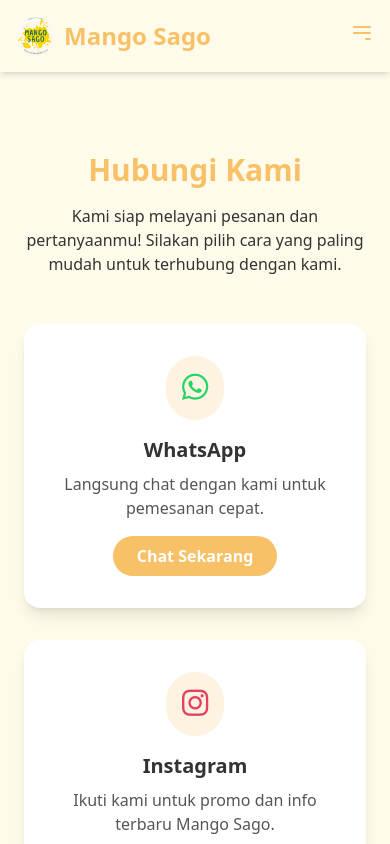
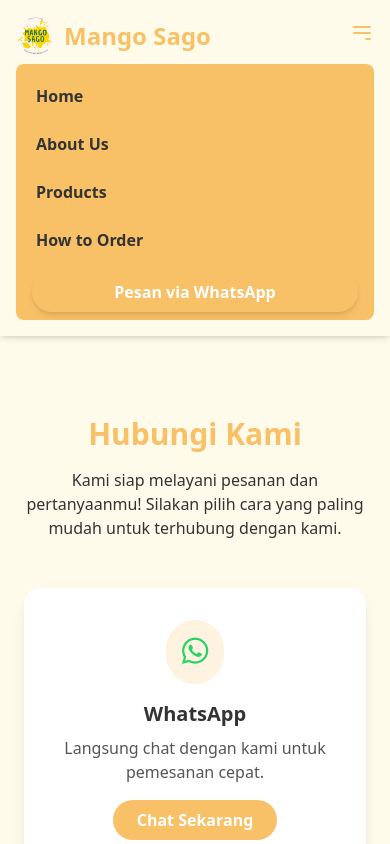
Before and after one commit to hafidwp/mango-sago, a website: page contact.html in a window 390 px wide. Both pictures are taken after a click on the button 362 px from the left and 33 px from the top of the page. Shown: the top 844 px of the page. Drawn offline with nearby package versions, Linux system fonts and the light colour scheme.

Commit message:
Fixing Problem

```diff
--- a/contact.html
+++ b/contact.html
@@ -89,26 +89,26 @@
       <!-- Mobile Menu Dropdown -->
       <div
         id="mobile-menu"
-        class="hidden md:hidden bg-[#f8c167] rounded-lg py-2 mt-2"
+        class="hidden md:hidden bg-[#f8c167] rounded-lg py-2 mt-2 opacity-0 scale-y-95 transition-all duration-300 ease-in-out origin-top"
       >
         <a
-          href="#home"
-          class="block px-4 py-2 text-[#333333] font-semibold rounded-md"
+          href="index.html#home"
+          class="block px-5 py-3 text-[#333333] font-semibold rounded-md hover:bg-[#FFFBEA] hover:text-[#D08933] transition-colors duration-300"
           >Home</a
         >
         <a
-          href="#about"
-          class="block px-4 py-2 text-[#333333] font-semibold rounded-md"
+          href="index.html#about"
+          class="block px-5 py-3 text-[#333333] font-semibold rounded-md hover:bg-[#FFFBEA] hover:text-[#D08933] transition-colors duration-300"
           >About Us</a
         >
         <a
-          href="#products"
-          class="block px-4 py-2 text-[#333333] font-semibold rounded-md"
+          href="index.html#products"
+          class="block px-5 py-3 text-[#333333] font-semibold rounded-md hover:bg-[#FFFBEA] hover:text-[#D08933] transition-colors duration-300"
           >Products</a
         >
         <a
-          href="#how-to-order"
-          class="block px-4 py-2 text-[#333333] font-semibold rounded-md"
+          href="index.html#how-to-order"
+          class="block px-5 py-3 text-[#333333] font-semibold rounded-md hover:bg-[#FFFBEA] hover:text-[#D08933] transition-colors duration-300"
           >How to Order</a
         >
         <a
@@ -292,6 +292,42 @@
       </div>
     </footer>
 
+    <script>
+      document.addEventListener("DOMContentLoaded", () => {
+        const menuButton = document.getElementById("mobile-menu-button");
+        const mobileMenu = document.getElementById("mobile-menu");
+        const menuLinks = mobileMenu.querySelectorAll("a");
+
+        function toggleMenu() {
+          const isHidden = mobileMenu.classList.contains("hidden");
+
+          if (isHidden) {
+            mobileMenu.classList.remove("hidden");
+            setTimeout(() => {
+              mobileMenu.classList.remove("opacity-0", "scale-y-95");
+              mobileMenu.classList.add("opacity-100", "scale-y-100");
+            }, 10);
+          } else {
+            mobileMenu.classList.remove("opacity-100", "scale-y-100");
+            mobileMenu.classList.add("opacity-0", "scale-y-95");
+
+            setTimeout(() => {
+              mobileMenu.classList.add("hidden");
+            }, 200);
+          }
+        }
+
+        menuButton.addEventListener("click", toggleMenu);
+
+        menuLinks.forEach((link) => {
+          link.addEventListener("click", () => {
+            if (!mobileMenu.classList.contains("hidden")) {
+              toggleMenu();
+            }
+          });
+        });
+      });
+    </script>
     <script
       src="https://kit.fontawesome.com/a162930bfb.js"
       crossorigin="anonymous"
```
Also changed, not shown: index.html (+39 -11 lines), src/output.css.
